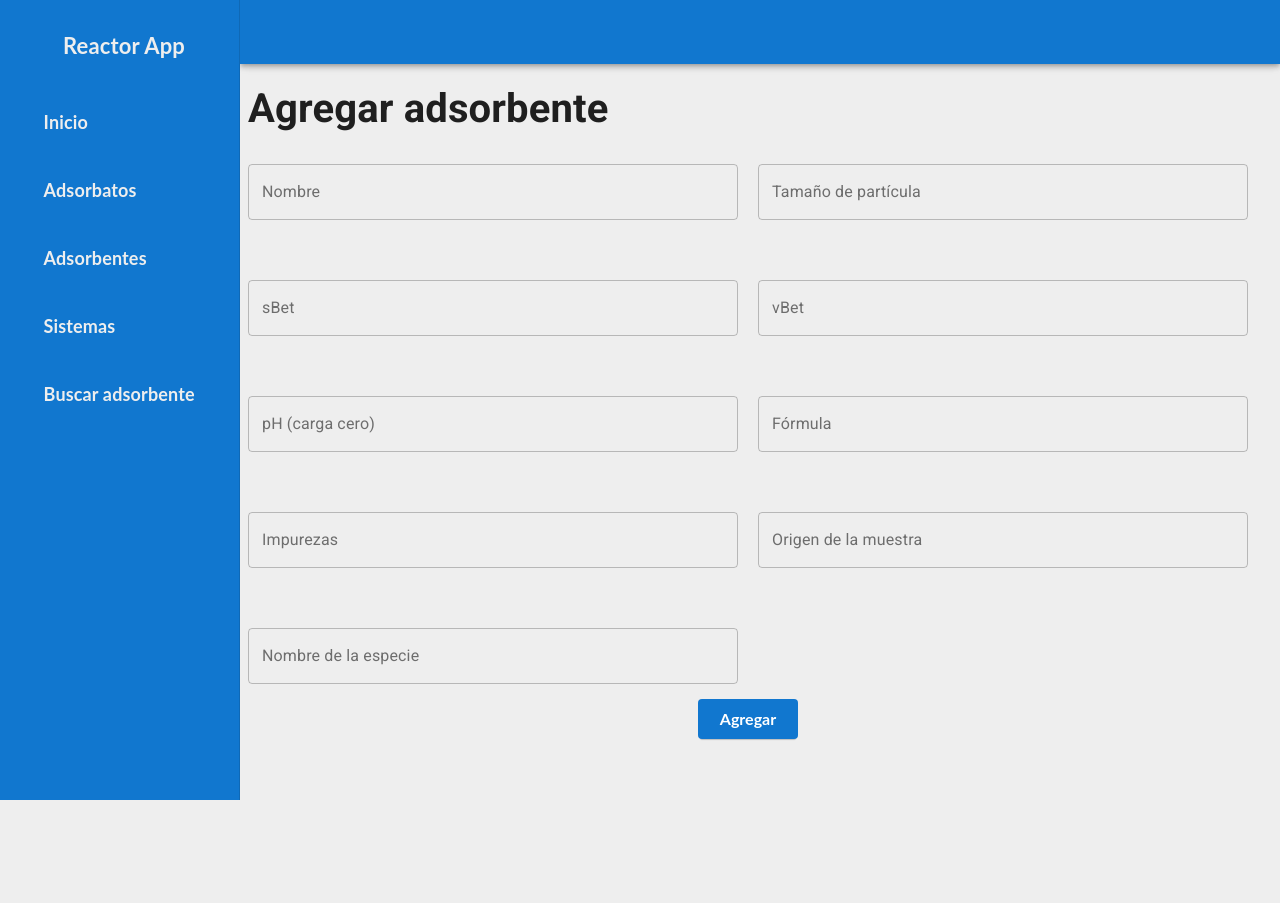
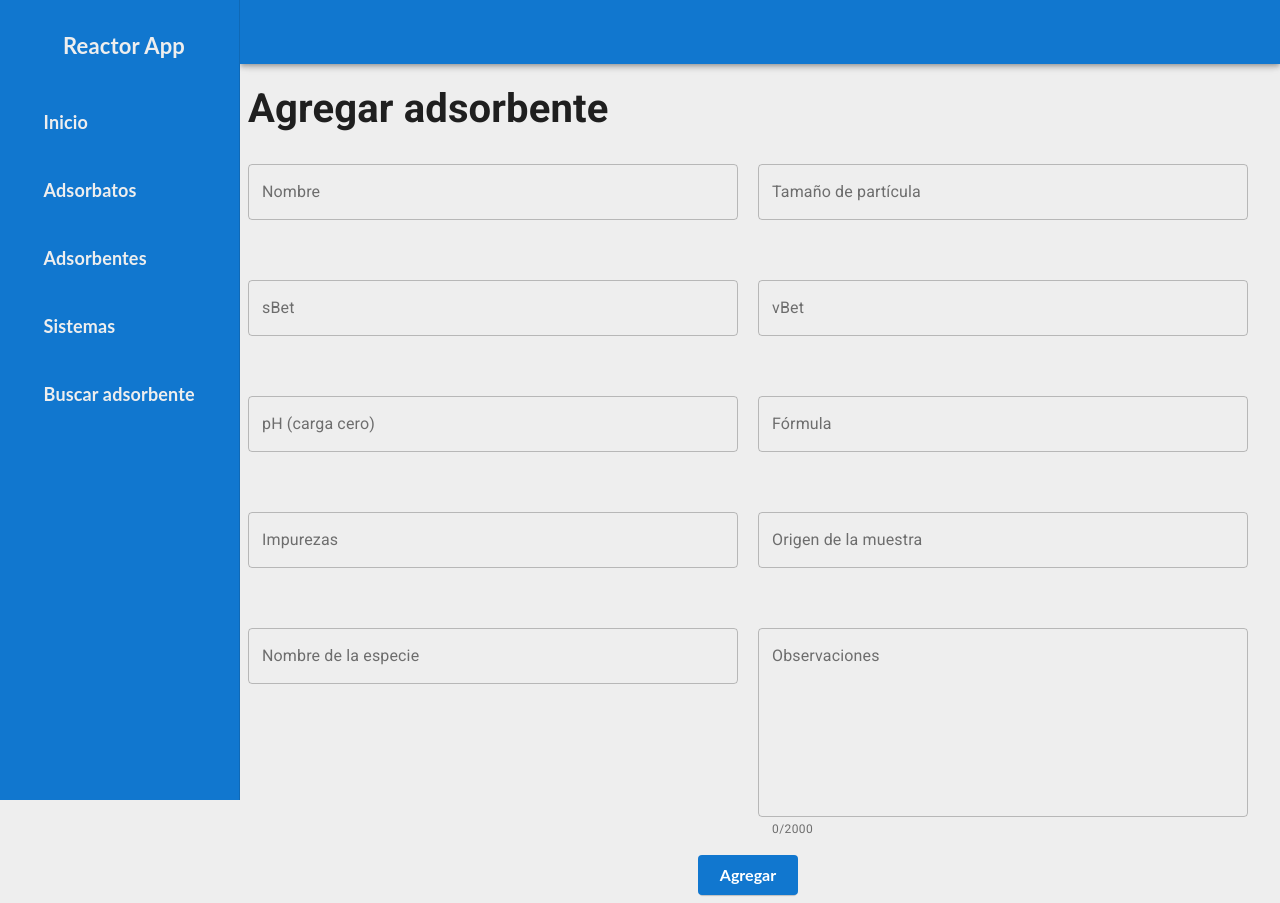
Before and after one commit to Reactor-Army/reactor_frontend, a React (Create React App) app: page /adsorbentes/agregar in a window 1280 px wide. Before the commit the page ends 800 px from the top, so only its background shows below. Built offline with nearby package versions, Linux system fonts and the light colour scheme; no server answers.

Commit message:
Campo de observaciones

```diff
--- a/src/common/fields.js
+++ b/src/common/fields.js
@@ -17,6 +17,7 @@ export const ADSORBENT_FIELDS = {
   IMPURITIES: "Impurezas",
   SOURCE: "Origen de la muestra",
   SPECIES_NAME: "Nombre de la especie",
+  NOTES: "Observaciones",
 };
 
 export const PROCESS_FIELDS = {
--- a/src/components/Create/AdsorbateForm.jsx
+++ b/src/components/Create/AdsorbateForm.jsx
@@ -16,17 +16,13 @@ export const AdsorbateForm = ({
 }) => {
   const [initial, setInitial] = useState(ADSORBATE_FORM_INITIAL_VALUES);
 
-  const [errorValues, setErrorValues] = useState({
-    nombreIon: null,
-    nombreIUPAC: null,
-    cargaIon: null,
-    radioIonico: null,
-    limiteVertido: null,
-  });
+  const [errorValues, setErrorValues] = useState(
+    allNullKeys(ADSORBATE_FORM_INITIAL_VALUES),
+  );
 
   useEffect(() => {
     if (initialValues) {
-      setInitial(allNullKeys(ADSORBATE_FORM_INITIAL_VALUES));
+      setInitial(initialValues);
     }
   }, [initialValues]);
 
--- a/src/components/Create/AdsorbentForm.js
+++ b/src/components/Create/AdsorbentForm.js
@@ -1,6 +1,10 @@
 import React, {useState, useEffect} from "react";
 import {Form} from "../Form/Form";
-import {FormTextField, FormNumericField} from "../Form/Fields/FormFields";
+import {
+  FormTextField,
+  FormNumericField,
+  FormBigTextField,
+} from "../Form/Fields/FormFields";
 import {ADSORBATE_FIELDS, ADSORBENT_FIELDS} from "../../common/fields";
 import {isSet, isPositive, inRange} from "../Form/Validation/formValidations";
 import {ADSORBENT_FORM_INITIAL_VALUES} from "../../common/constants";
@@ -119,6 +123,11 @@ export const AdsorbentForm = ({
           key={9}
           name="nombreEspecie"
         />,
+        <FormBigTextField
+          placeholder={ADSORBENT_FIELDS.NOTES}
+          key={10}
+          name="observaciones"
+        />,
       ]}
     />
   );
--- a/src/components/Create/SystemForm.jsx
+++ b/src/components/Create/SystemForm.jsx
@@ -12,8 +12,6 @@ import {fetchAdsorbentsWithParticleSize} from "../../redux/adsorbentsSlice";
 import {inRange, isPositive, isSet} from "../Form/Validation/formValidations";
 import {PROCESS_FIELDS} from "../../common/fields";
 import {SYSTEM_FORM_INITIAL_VALUES} from "../../common/constants";
-import {allNullKeys} from "../../utils/allNullKeys";
-import {filterBlank} from "./validations";
 
 export const SystemForm = ({
   title,
@@ -45,7 +43,19 @@ export const SystemForm = ({
 
   useEffect(() => {
     if (initialValues) {
-      setInitial(allNullKeys(SYSTEM_FORM_INITIAL_VALUES));
+      setInitial({
+        idAdsorbato: initialValues.adsorbato.id,
+        idAdsorbente: initialValues.adsorbente.id,
+        tiempoEquilibrio: initialValues.tiempoEquilibrio,
+        qmax: initialValues.qmax,
+        phinicial: initialValues.phinicial,
+        fuente: initialValues.fuente,
+        complejacion: initialValues.complejacion,
+        intercambioIonico: initialValues.intercambioIonico,
+        reaccionQuimica: initialValues.reaccionQuimica,
+        observacion: initialValues.observacion,
+        temperatura: initialValues.temperatura,
+      });
     }
   }, [initialValues]);
 
@@ -59,9 +69,13 @@ export const SystemForm = ({
     }
   }, []);
 
+  const errorsSet = Object.keys(errorValues).some((key) => {
+    return errorValues[key] !== undefined;
+  });
+
   useEffect(() => {
-    setErrors(filterBlank(errorValues));
-  }, [filterBlank(errorValues)]);
+    setErrors(errorsSet);
+  }, [errorsSet]);
 
   return (
     <Form
@@ -69,7 +83,7 @@ export const SystemForm = ({
       onSubmit={onSubmit}
       title={title}
       buttonLabel={buttonLabel}
-      errors={filterBlank(errorValues)}
+      errors={errorsSet}
       fields={[
         <FormSelectorField
           key={1}
--- a/src/components/Detail/AdsorbentDetail.jsx
+++ b/src/components/Detail/AdsorbentDetail.jsx
@@ -57,6 +57,7 @@ export const AdsorbentDetail = ({adsorbent}) => {
         label={ADSORBENT_FIELDS.SPECIES_NAME}
         value={adsorbent.nombreEspecie}
       />
+      <Label label={ADSORBENT_FIELDS.NOTES} value={adsorbent.observaciones} />
     </>
   );
 };
--- a/src/components/Form/Fields/FormFields.jsx
+++ b/src/components/Form/Fields/FormFields.jsx
@@ -142,3 +142,41 @@ const SelectorField = ({
     />
   );
 };
+
+export const FormBigTextField = ({placeholder, name, error, ...props}) => {
+  return (
+    <Field
+      label={placeholder}
+      component={BigTextField}
+      name={name}
+      error={error ? true : false}
+      {...props}
+    />
+  );
+};
+
+const CHARACTER_LIMIT = 2000;
+
+const BigTextField = ({field, ...props}) => {
+  const [textLength, setTextLength] = useState(0);
+
+  useEffect(() => {
+    if (field.value) {
+      setTextLength(field.value.length);
+    }
+  }, [field.value]);
+
+  return (
+    <MuiTextField
+      variant="outlined"
+      multiline
+      rows={8}
+      inputProps={{
+        maxLength: CHARACTER_LIMIT,
+      }}
+      helperText={`${textLength}/${CHARACTER_LIMIT}`}
+      {...field}
+      {...props}
+    />
+  );
+};
```
